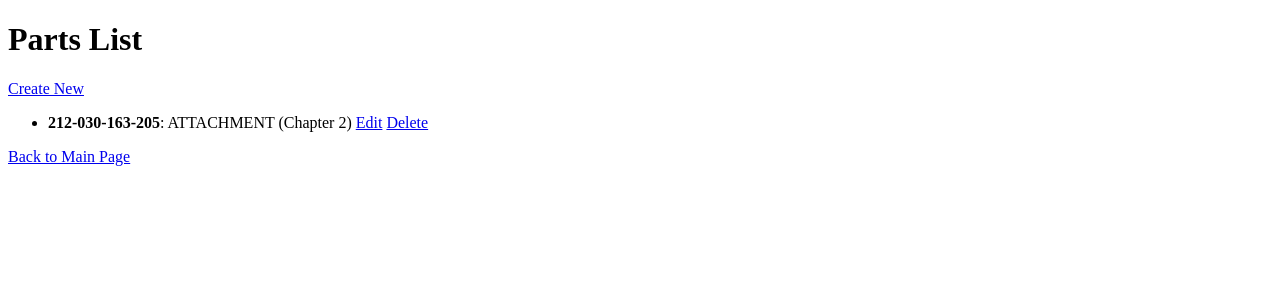
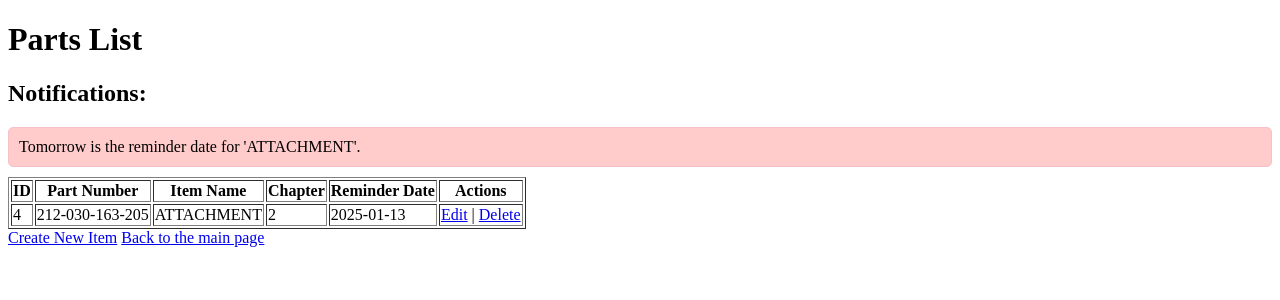
Before and after one commit to eltruji04/OPTIMA, a Flask app: page /crud/ in a window 1280 px wide. Shown: the top 300 px of the page. Run offline with Flask 3, Linux system fonts and the light colour scheme; data comes from the database, SQL or seed files in the repository; both versions use the stored data as it was after the commit.

Commit message:
Added the function that you can choose a reminder day for a piece and it is displayed on the screen one day before.

```diff
--- a/CRUD/crud.py
+++ b/CRUD/crud.py
@@ -1,21 +1,24 @@
 from flask import Blueprint, render_template, request, redirect, url_for
 import sqlite3
+from datetime import datetime, timedelta
 
-# Create the Blueprint for the CRUD functionality
-crud_app = Blueprint('crud', __name__, template_folder='templates')
+# Create a Blueprint for the CRUD functionality
+crud_app = Blueprint('crud', __name__, template_folder='templates',)
 
-# Function to initialize the database
+# Database Initialization
 def init_db():
     """
     Initializes the database by creating the 'items' table if it doesn't exist.
 
     The table contains the following columns:
-    - id (INTEGER, PRIMARY KEY, AUTOINCREMENT)
-    - part_number (TEXT, NOT NULL)
-    - item_name (TEXT, NOT NULL)
-    - chapter (INTEGER, NOT NULL)
+    - id: INTEGER, Primary Key, Auto Increment
+    - part_number: TEXT, Not Null
+    - item_name: TEXT, Not Null
+    - chapter: INTEGER, Not Null
+    - reminder_date: TEXT (Date in 'YYYY-MM-DD' format)
+    - notification_shown: INTEGER, Default 0 (Flag to check if notification has been shown)
 
-    This function is typically called once during the application's startup.
+    This function is typically called at the application's startup.
     """
     with sqlite3.connect('active_parts.db') as conn:
         cursor = conn.cursor()
@@ -24,113 +27,128 @@ def init_db():
                 id INTEGER PRIMARY KEY AUTOINCREMENT,
                 part_number TEXT NOT NULL,
                 item_name TEXT NOT NULL,
-                chapter INTEGER NOT NULL
+                chapter INTEGER NOT NULL,
+                reminder_date TEXT,
+                notification_shown INTEGER DEFAULT 0
             )
         ''')
     print("Database initialized")
 
-# Route to display the list of parts
+# Notification Functionality
+def get_upcoming_notifications():
+    notifications = []
+    today = datetime.now().date()
+
+    with sqlite3.connect('active_parts.db') as conn:
+        cursor = conn.cursor()
+        cursor.execute('''
+            SELECT id, item_name, reminder_date
+            FROM items
+            WHERE reminder_date IS NOT NULL AND notification_shown = 0
+        ''')
+        items = cursor.fetchall()
+
+        for item_id, item_name, reminder_date in items:
+            reminder_date = datetime.strptime(reminder_date, '%Y-%m-%d').date()
+            if today == reminder_date - timedelta(days=1):  # One day before
+                notifications.append({
+                    'item_name': item_name,
+                    'message': f"Tomorrow is the reminder date for '{item_name}'."
+                })
+            elif today == reminder_date:  # Same day
+                notifications.append({
+                    'item_name': item_name,
+                    'message': f"Today is the reminder date for '{item_name}'."
+                })
+
+    return notifications
+
+# Route: Display list of parts
 @crud_app.route('/')
 def parts_list():
     """
-    Displays a list of all parts stored in the database.
-
-    Retrieves all records from the 'items' table and renders them on the 'parts_list.html' page.
-
-    Returns:
-        A rendered HTML template displaying all items in the database.
+    Displays all parts stored in the database along with any notifications for upcoming reminders.
     """
     with sqlite3.connect('active_parts.db') as conn:
         cursor = conn.cursor()
         cursor.execute('SELECT * FROM items')
-        items = cursor.fetchall()  # Fetch all records from the 'items' table
-    return render_template('parts_list.html', items=items)
+        items = cursor.fetchall()
 
-# Route to create a new record
+    notifications = get_upcoming_notifications()
+    return render_template('parts_list.html', items=items, notifications=notifications)
+
+# Route: Create a new part
 @crud_app.route('/create', methods=['GET', 'POST'])
 def create():
     """
-    Handles the creation of a new part record in the database.
-
-    If the request method is GET, it renders the 'create.html' form.
-    If the request method is POST, it processes the form data, inserts a new record into the 'items' table,
-    and redirects to the parts list page.
-
-    Returns:
-        A rendered HTML template for creating a new item if the request method is GET.
-        A redirection to the parts list page if the request method is POST.
+    Handles the creation of a new part. If the request is GET, renders the creation form.
+    If the request is POST, inserts the new part into the database.
     """
     if request.method == 'POST':
-        # Extract form data
         part_number = request.form['part_number']
         item_name = request.form['item_name']
         chapter = int(request.form['chapter'])
+        reminder_date = request.form['reminder_date']
 
-        # Insert the new item into the database
         with sqlite3.connect('active_parts.db') as conn:
             cursor = conn.cursor()
-            cursor.execute('INSERT INTO items (part_number, item_name, chapter) VALUES (?, ?, ?)',
-                           (part_number, item_name, chapter))
-            conn.commit()  # Commit the transaction
-        return redirect(url_for('crud.parts_list'))  # Redirect to the parts list page
+            cursor.execute('''
+                INSERT INTO items (part_number, item_name, chapter, reminder_date)
+                VALUES (?, ?, ?, ?)
+            ''', (part_number, item_name, chapter, reminder_date))
+            conn.commit()
+        return redirect(url_for('crud.parts_list'))
 
-    return render_template('create.html')  # Render the 'create.html' form
+    return render_template('create.html')
 
-# Route to update an existing record
+# Route: Update an existing part
 @crud_app.route('/update/<int:item_id>', methods=['GET', 'POST'])
 def update(item_id):
     """
-    Handles the update of an existing part record.
-
-    If the request method is GET, it retrieves the part record by its ID and renders the update form.
-    If the request method is POST, it processes the form data, updates the record in the database,
-    and redirects to the parts list page.
-
-    Args:
-        item_id (int): The ID of the item to be updated.
-
-    Returns:
-        A rendered HTML template for updating an item if the request method is GET.
-        A redirection to the parts list page if the request method is POST.
+    Updates an existing part record. If the request is GET, retrieves the current
+    part information and pre-fills the update form. If the request is POST, updates
+    the record in the database.
     """
     if request.method == 'POST':
-        # Extract form data
         part_number = request.form['part_number']
         item_name = request.form['item_name']
         chapter = int(request.form['chapter'])
+        reminder_date = request.form['reminder_date']
 
-        # Update the existing item in the database
         with sqlite3.connect('active_parts.db') as conn:
             cursor = conn.cursor()
-            cursor.execute('UPDATE items SET part_number = ?, item_name = ?, chapter = ? WHERE id = ?',
-                           (part_number, item_name, chapter, item_id))
-            conn.commit()  # Commit the transaction
-        return redirect(url_for('crud.parts_list'))  # Redirect to the parts list page
+            cursor.execute('''
+                UPDATE items
+                SET part_number = ?, item_name = ?, chapter = ?, reminder_date = ?, notification_shown = 0
+                WHERE id = ?
+            ''', (part_number, item_name, chapter, reminder_date, item_id))
+            conn.commit()
+        return redirect(url_for('crud.parts_list'))
 
-    # Retrieve the item to be updated and render the update form
     with sqlite3.connect('active_parts.db') as conn:
         cursor = conn.cursor()
         cursor.execute('SELECT * FROM items WHERE id = ?', (item_id,))
-        item = cursor.fetchone()  # Fetch the record with the given item_id
-    return render_template('update.html', item=item)  # Render the update form with the item data
+        item = cursor.fetchone()
 
-# Route to delete a record
+    if not item:
+        return f"Item with ID {item_id} not found", 404
+
+    return render_template('update.html', item={
+        'id': item[0],
+        'part_number': item[1],
+        'item_name': item[2],
+        'chapter': item[3],
+        'reminder_date': item[4],
+    })
+
+# Route: Delete a part
 @crud_app.route('/delete/<int:item_id>', methods=['GET', 'POST'])
 def delete(item_id):
     """
-    Handles the deletion of a part record from the database.
-
-    Deletes the part record from the 'items' table based on the provided item ID and
-    redirects to the parts list page.
-
-    Args:
-        item_id (int): The ID of the item to be deleted.
-
-    Returns:
-        A redirection to the parts list page after the item is deleted.
+    Deletes a part from the database based on its ID.
     """
     with sqlite3.connect('active_parts.db') as conn:
         cursor = conn.cursor()
         cursor.execute('DELETE FROM items WHERE id = ?', (item_id,))
-        conn.commit()  # Commit the transaction
-    return redirect(url_for('crud.parts_list'))  # Redirect to the parts list page
+        conn.commit()
+    return redirect(url_for('crud.parts_list'))
--- a/CRUD/templates/parts_list.html
+++ b/CRUD/templates/parts_list.html
@@ -1,44 +1,69 @@
 <!DOCTYPE html>
 <html lang="en">
   <head>
-    <!-- Defines the character encoding used in the HTML document -->
     <meta charset="UTF-8" />
-
-    <!-- The title of the page that appears in the browser tab -->
+    <meta name="viewport" content="width=device-width, initial-scale=1.0" />
     <title>Parts List</title>
+    <style>
+      /* Style for notifications */
+      .notification {
+        background-color: #ffcccb;
+        border: 1px solid #f5c2c7;
+        padding: 10px;
+        margin: 10px 0;
+        border-radius: 5px;
+      }
+    </style>
   </head>
   <body>
-    <!-- Main title of the page indicating the parts list is being displayed -->
     <h1>Parts List</h1>
 
-    <!-- Link to create a new item (redirects to the route for creating a new part) -->
-    <a href="{{ url_for('crud.create') }}">Create New</a>
+    <!-- Display notifications if available -->
+    {% if notifications %}
+    <div>
+      <h2>Notifications:</h2>
+      {% for notification in notifications %}
+      <div class="notification">{{ notification.message }}</div>
+      {% endfor %}
+    </div>
+    {% endif %}
 
-    <!-- List of items (parts) fetched from the database and displayed in the browser -->
-    <ul>
-      <!-- Iterates over the items in the database (items are passed from the Flask view) -->
+    <!-- Table displaying parts -->
+    <table border="1">
+      <tr>
+        <th>ID</th>
+        <th>Part Number</th>
+        <th>Item Name</th>
+        <th>Chapter</th>
+        <th>Reminder Date</th>
+        <th>Actions</th>
+      </tr>
+      <!-- Loop through each item in the parts list -->
       {% for item in items %}
+      <tr>
+        <td>{{ item[0] }}</td>
+        <!-- ID -->
+        <td>{{ item[1] }}</td>
+        <!-- Part Number -->
+        <td>{{ item[2] }}</td>
+        <!-- Item Name -->
+        <td>{{ item[3] }}</td>
+        <!-- Chapter -->
+        <td>{{ item[4] }}</td>
+        <!-- Reminder Date -->
+        <td>
+          <!-- Links for editing and deleting the item -->
+          <a href="{{ url_for('crud.update', item_id=item[0]) }}">Edit</a> |
+          <a href="{{ url_for('crud.delete', item_id=item[0]) }}">Delete</a>
+        </td>
+      </tr>
+      {% endfor %}
+    </table>
 
-      <li>
-        <!-- Displays the item name in bold (item[1] is the item name) -->
-        <strong>{{ item[1] }}</strong>:
+    <!-- Link to create a new item -->
+    <a href="{{ url_for('crud.create') }}">Create New Item</a>
 
-        <!-- Displays the item description (item[2] is the description) -->
-        {{ item[2] }}
-
-        <!-- Displays the chapter number related to the item (item[3] is the chapter number) -->
-        (Chapter {{ item[3] }})
-
-        <!-- Link to edit the item (redirects to the edit route with the item ID) -->
-        <a href="{{ url_for('crud.update', item_id=item[0]) }}">Edit</a>
-
-        <!-- Link to delete the item (redirects to the delete route with the item ID) -->
-        <a href="{{ url_for('crud.delete', item_id=item[0]) }}">Delete</a>
-      </li>
-      {% endfor %}
-    </ul>
-
-    <!-- Link to go back to the main page (redirects to the main route) -->
-    <a href="{{ url_for('index') }}">Back to Main Page</a>
+    <!-- Link to return to the main page -->
+    <a href="/">Back to the main page</a>
   </body>
 </html>
```
Also changed, not shown: CRUD/templates/create.html (+39 -20 lines), CRUD/templates/update.html (+36 -25 lines), parts_finder/templates/index.html (+18 -22 lines), active_parts.db.
